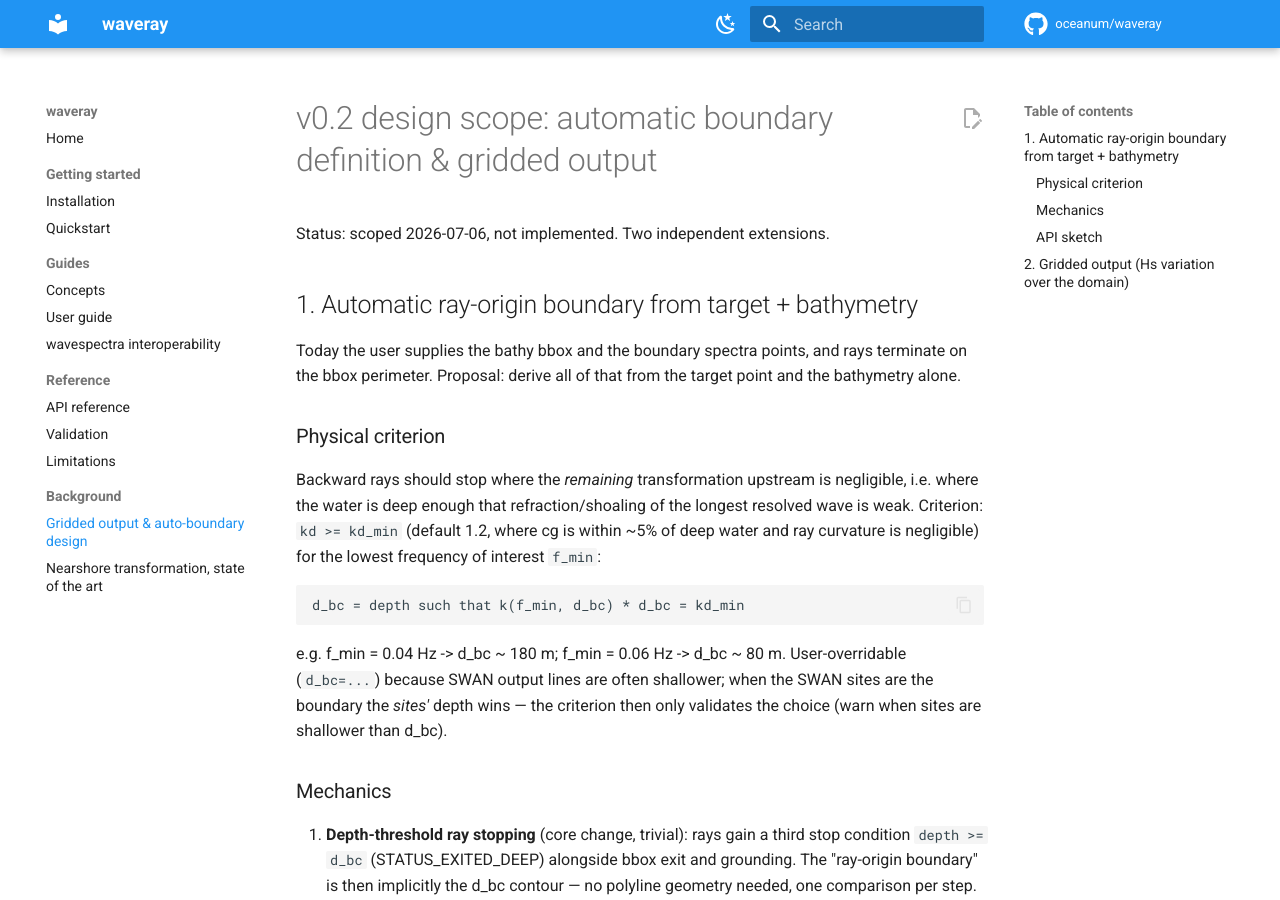
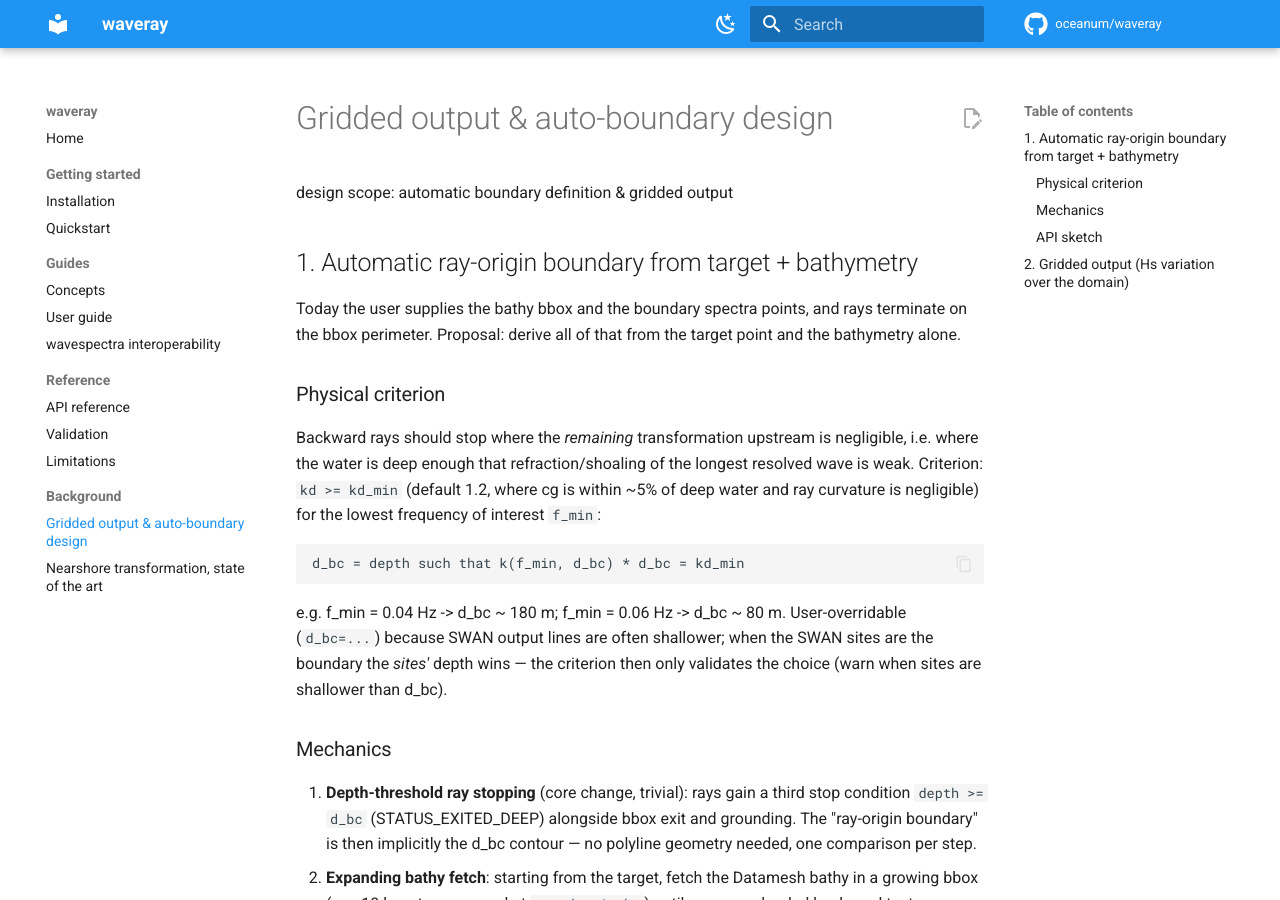
Before and after one commit to oceanum/waveray, an MkDocs documentation site: the page built from docs/design-v0.2-auto-boundary-and-grids.md, in a window 1280 px wide and 900 px high. Built offline with MkDocs 1.6.1 and Material for MkDocs 9.7.7, drawn with Linux system fonts in a browser that asks for light colours; comment, search, counter and statistics services are not loaded.

Commit message:
Refactor design document header and status
Removed header and status information from the design document.

```diff
--- a/docs/design-v0.2-auto-boundary-and-grids.md
+++ b/docs/design-v0.2-auto-boundary-and-grids.md
@@ -1,6 +1,4 @@
-# v0.2 design scope: automatic boundary definition & gridded output
-
-Status: scoped 2026-07-06, not implemented. Two independent extensions.
+design scope: automatic boundary definition & gridded output
 
 ## 1. Automatic ray-origin boundary from target + bathymetry
 
```
